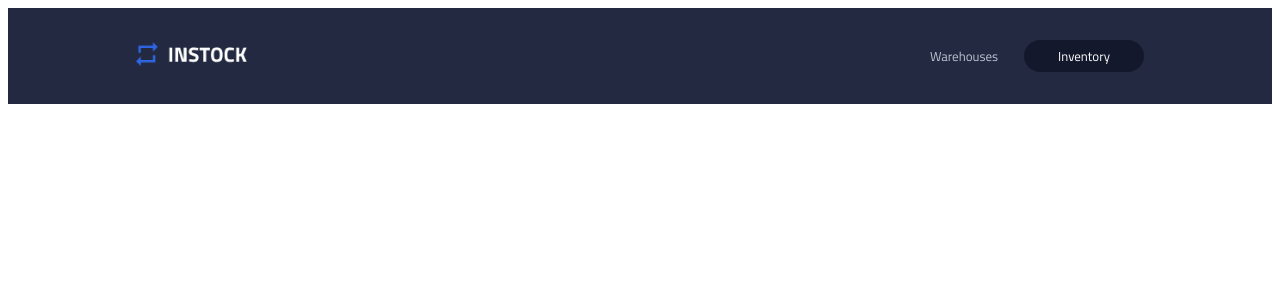
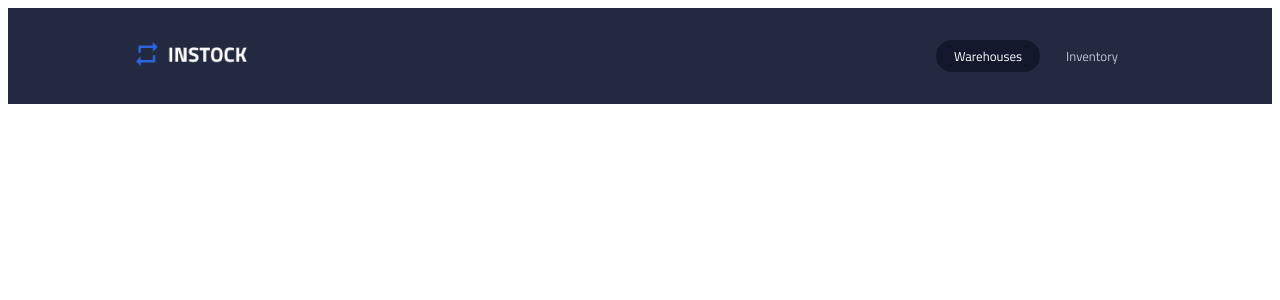
Before and after one commit to kirill-develops/instock-cinderella, a React (Create React App) app: page / in a window 1280 px wide. Shown: the top 300 px of the page. Built offline with nearby package versions, Linux system fonts and the light colour scheme.

Commit message:
Fixed padding at desktop breakoutpoint.

```diff
--- a/src/components/Nav/Nav.js
+++ b/src/components/Nav/Nav.js
@@ -7,13 +7,24 @@ import instockLogo from "../../assets/logo/InStock-Logo_1x.png";
 class Nav extends Component {
 
     state = {
-        activePage: 'inventory',
+        activePage: 'warehouse',
     }
 
+    // componentDidMount() {
+    //     console.log(this.props)
+    //     if (this.props.match.params === 'warehouse') {
+    //         this.setState({
+    //             activePage: 'warehouse'
+    //         })
+    //     } else {
+    //         if (this.props.match.params === 'inventory') {
+    //             this.setState({
+    //                 activePage: 'inventory'
+    //             })
+    //         }
+    //     }
+    // }
 
-    // ComponenetDidMount() {
-
-    // }
     isPageWarehouse = () => {
         if (this.state.activePage === 'warehouse') {
             return true;
@@ -22,6 +33,9 @@ class Nav extends Component {
     }
 
    render () {
+    if (!this.state.activePage) {
+        return <div>Loading... </div>;
+      }
        return (
          <header className="nav">
            <NavLink to="/" className="nav__logo">
--- a/src/components/Nav/Nav.scss
+++ b/src/components/Nav/Nav.scss
@@ -42,7 +42,7 @@
 
     @include tablet {
       margin-top: 0;
-      width: 30%;
+      width: 13rem;
       padding-right: 2rem;
       justify-content: space-between;
     }
@@ -54,6 +54,7 @@
 
   &__link {
     @include navLinkStyling;
+    width: 7rem;
     display: flex;
     align-items: center;
     justify-content: center;
```
